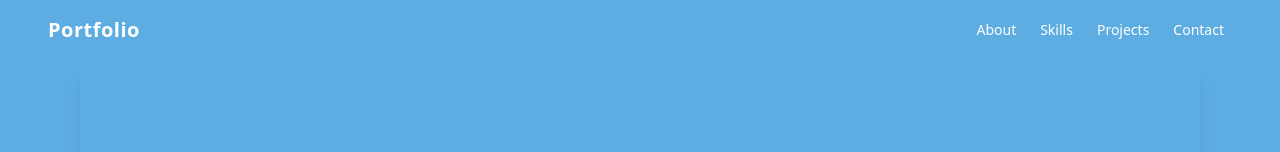
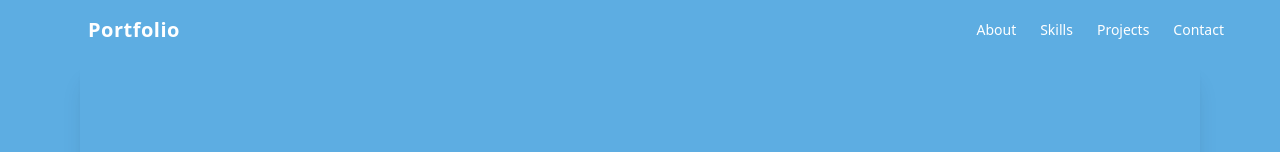
Before and after one commit to Devsingh0123/portfolio, a React (Vite) app: page / in a window 1280 px wide. Shown: the top 152 px of the page. Built offline with nearby package versions, Linux system fonts and the light colour scheme.

Commit message:
fix menu icon

```diff
--- a/src/components/Navbar/Navbar.jsx
+++ b/src/components/Navbar/Navbar.jsx
@@ -8,9 +8,9 @@ const Navbar = () => {
 
   return (
     <nav className="flex flex-col justify-center items-center text-[#FFFFFF] md:flex md:flex-row md:justify-between md:items-center md:py-4 md:px-12 ">
+      <div className=" w-full flex  justify-between px-10">
       <span className="text-xl font-bold tracking-wide">Portfolio</span>
-
-        {showMenu ? (
+      <span className="text-xl font-bold tracking-wide">{showMenu ? (
           <FiAlignJustify
             className=" md:hidden "
             onClick={() => {
@@ -24,7 +24,9 @@ const Navbar = () => {
               setMenu(!menu)
               ;
             }} />
-        )}
+        )}</span></div>
+
+
 
         <ul
           className={` ${
```
